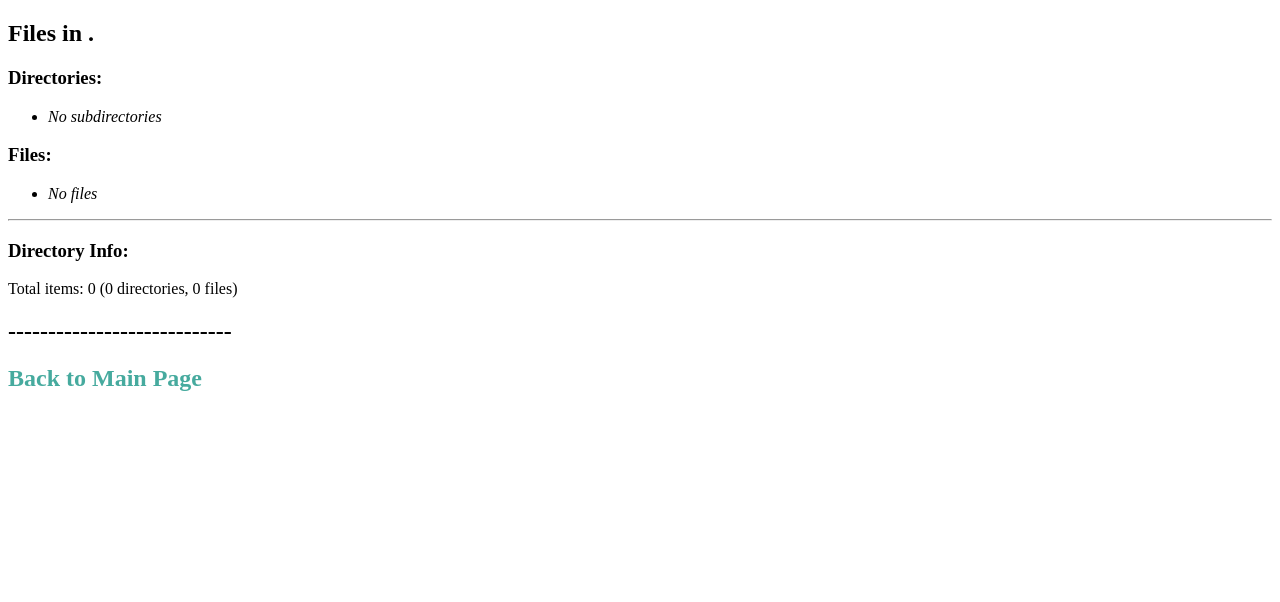
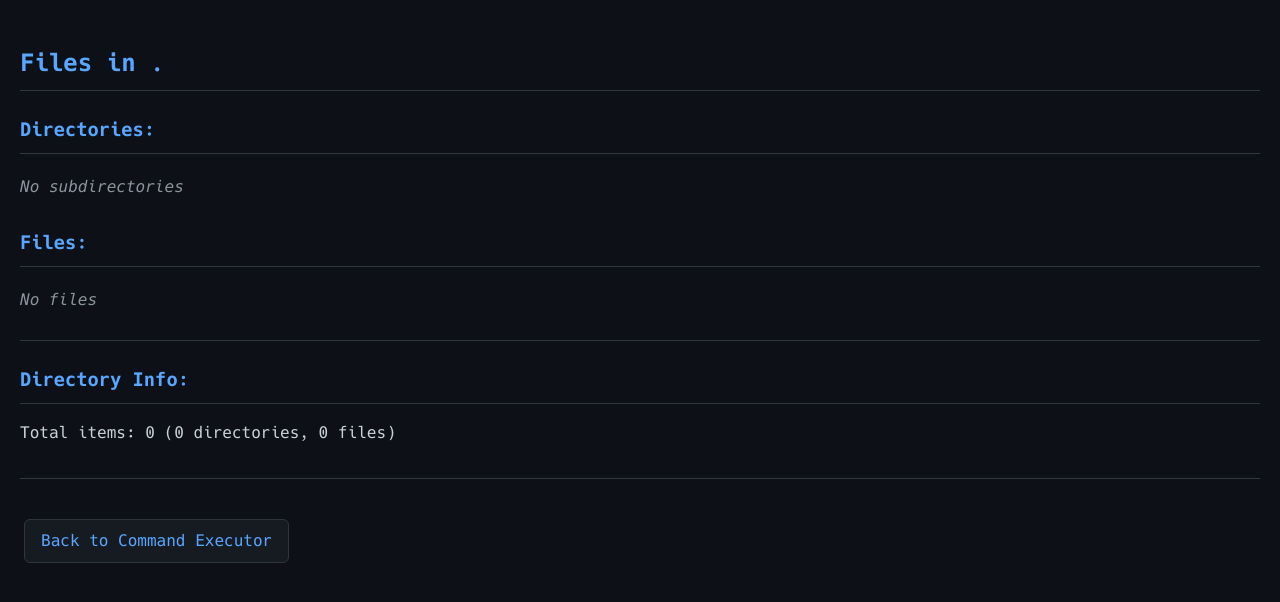
Before and after one commit to map588/http_server_final, a PHP site: page /browse_files.php in a window 1280 px wide. Shown: the top 602 px of the page. Run offline with PHP 8.4, Linux system fonts and the light colour scheme; data that the repository does not hold is empty.

Commit message:
fixing styling for consistency, removing binary directories.

```diff
--- a/serving_files/browse_files.php
+++ b/serving_files/browse_files.php
@@ -35,7 +35,7 @@ echo "<h2>Files in " . htmlspecialchars($currentDir) . "</h2>";
 
 if ($currentDir != '.') {
     $parentDir = dirname($currentDir);
-    echo "<a href='browse_files.php?dir=" . urlencode($parentDir) . "'>📁 ../</a><br><br>";
+    echo "<a href='browse_files.php?dir=" . urlencode($parentDir) . "' class='nav-link'>[..] Parent Directory</a><br><br>";
 }
 
 $items = scandir('./serving_files/' . $currentDir);
@@ -65,7 +65,7 @@ if (empty($directories)) {
     echo "<li><em>No subdirectories</em></li>";
 } else {
     foreach ($directories as $dir) {
-        echo "<li>📁 <a href='browse_files.php?dir=" . urlencode($dir['path']) . "'>" . htmlspecialchars($dir['name']) . "/</a></li>";
+        echo "<li>[DIR] <a href='browse_files.php?dir=" . urlencode($dir['path']) . "'>" . htmlspecialchars($dir['name']) . "/</a></li>";
     }
 }
 echo "</ul>";
@@ -88,18 +88,14 @@ if (empty($files)) {
 } else {
     foreach ($files as $file) {
         $ext = pathinfo($file['name'], PATHINFO_EXTENSION);
-        $icon = '📄';
-        if (in_array($ext, ['jpg', 'jpeg', 'png', 'gif'])) $icon = '🖼️';
-        elseif (in_array($ext, ['cpp', 'c', 'h', 'hpp'])) $icon = '📝';
-        elseif (in_array($ext, ['php', 'js', 'css', 'html'])) $icon = '🌐';
-        elseif (in_array($ext, ['txt', 'md'])) $icon = '📋';
+
 
         // Only route code files to code view; others should be served normally via raw_file
         $isCode = in_array(strtolower($ext), ['php', 'cpp', 'c', 'hpp', 'h']);
         if ($isCode) {
-            echo "<li>$icon <a href='code_view.php?file=" . urlencode($file['path']) . "&dir=" . urlencode($currentDir) . "'>" . htmlspecialchars($file['name']) . "</a></li>";
+            echo "<li><a href='code_view.php?file=" . urlencode($file['path']) . "&dir=" . urlencode($currentDir) . "'>" . htmlspecialchars($file['name']) . "</a></li>";
         } else {
-            echo "<li>$icon <a href='?raw_file=" . urlencode($file['path']) . "'>" . htmlspecialchars($file['name']) . "</a></li>";
+            echo "<li><a href='?raw_file=" . urlencode($file['path']) . "'>" . htmlspecialchars($file['name']) . "</a></li>";
         }
     }
 }
@@ -109,7 +105,7 @@ echo "<hr>";
 echo "<h3>Directory Info:</h3>";
 echo "<p>Total items: " . (count($directories) + count($files)) . " (" . count($directories) . " directories, " . count($files) . " files)</p>";
 
-echo "<h2>----------------------------</h2>";
-echo "<h2><a href='index.php'>Back to Main Page</a></h2>";
+echo "<div class='section-divider'></div>";
+echo "<a href='index.php' class='nav-link'>Back to Command Executor</a>";
 echo "</body>";
 echo "</html>";
--- a/serving_files/style/main.css
+++ b/serving_files/style/main.css
@@ -1,16 +1,242 @@
-  css
+/* Dark Theme CSS - GitHub Dark inspired */
 body {
-	font-family: 'Hack', monospace;
-        background-color: #191a1a;
-        color:  #46aa9e;
+    font-family: 'Hack', 'SF Mono', 'Cascadia Code', 'Roboto Mono', 'Courier New', monospace;
+    background-color: #0d1117;
+    color: #c9d1d9;
+    margin: 0;
+    padding: 20px;
+    line-height: 1.6;
+}
+
+h1, h2, h3, h4, h5, h6 {
+    color: #58a6ff;
+    border-bottom: 1px solid #30363d;
+    padding-bottom: 8px;
+    margin-top: 24px;
+    margin-bottom: 16px;
 }
 
 a {
-  color:  #46aa9e;
+    color: #58a6ff;
     text-decoration: none;
+    padding: 2px 4px;
+    border-radius: 4px;
+    transition: background 0.2s;
 }
 
 a:hover {
-  color: #2c7761;
+    background: #1f242b;
     text-decoration: underline;
 }
+
+ul {
+    list-style: none;
+    padding: 0;
+}
+
+li {
+    margin: 8px 0;
+    padding: 4px 0;
+}
+
+/* Forms */
+form {
+    background: #161b22;
+    padding: 20px;
+    border-radius: 6px;
+    border: 1px solid #30363d;
+    margin: 20px 0;
+}
+
+label {
+    color: #8b949e;
+    font-size: 14px;
+    display: block;
+    margin-bottom: 8px;
+}
+
+input[type="text"],
+input[type="password"],
+input[type="email"],
+textarea {
+    width: 100%;
+    max-width: 400px;
+    padding: 8px 12px;
+    background: #0d1117;
+    border: 1px solid #30363d;
+    border-radius: 6px;
+    color: #c9d1d9;
+    font-size: 14px;
+    font-family: 'Hack', monospace;
+}
+
+input[type="text"]:focus,
+input[type="password"]:focus,
+input[type="email"]:focus,
+textarea:focus {
+    outline: none;
+    border-color: #58a6ff;
+    box-shadow: 0 0 0 3px rgba(88, 166, 255, 0.1);
+}
+
+input[type="submit"],
+button {
+    margin-top: 12px;
+    padding: 8px 16px;
+    background: #238636;
+    color: #ffffff;
+    border: 1px solid #2ea043;
+    border-radius: 6px;
+    font-size: 14px;
+    font-weight: 500;
+    cursor: pointer;
+    transition: background 0.2s;
+    font-family: 'Hack', monospace;
+}
+
+input[type="submit"]:hover,
+button:hover {
+    background: #2ea043;
+}
+
+/* Code blocks */
+pre {
+    background: #161b22;
+    border: 1px solid #30363d;
+    border-radius: 6px;
+    padding: 16px;
+    overflow-x: auto;
+    font-family: 'Hack', monospace;
+    font-size: 13px;
+    line-height: 1.5;
+    color: #7ee787;
+}
+
+code {
+    background: #161b22;
+    padding: 2px 6px;
+    border-radius: 3px;
+    font-family: 'Hack', monospace;
+    font-size: 0.9em;
+    color: #79c0ff;
+}
+
+/* Tables */
+table {
+    border-collapse: collapse;
+    width: 100%;
+    margin: 20px 0;
+}
+
+th, td {
+    border: 1px solid #30363d;
+    padding: 8px 12px;
+    text-align: left;
+}
+
+th {
+    background: #161b22;
+    color: #58a6ff;
+    font-weight: 600;
+}
+
+tr:hover {
+    background: #161b22;
+}
+
+/* Utility classes */
+.section-divider {
+    border-top: 1px solid #30363d;
+    margin: 32px 0;
+}
+
+.nav-link {
+    display: inline-block;
+    padding: 8px 16px;
+    background: #161b22;
+    border: 1px solid #30363d;
+    border-radius: 6px;
+    margin: 8px 4px;
+}
+
+.info-panel {
+    background: #161b22;
+    border: 1px solid #30363d;
+    border-radius: 6px;
+    padding: 16px;
+    margin: 20px 0;
+}
+
+.info-panel p {
+    margin: 8px 0;
+    color: #8b949e;
+    font-size: 14px;
+}
+
+/* File browser specific */
+.path-display {
+    background: #161b22;
+    border: 1px solid #30363d;
+    border-radius: 6px;
+    padding: 12px;
+    margin-bottom: 20px;
+    font-size: 14px;
+    color: #8b949e;
+}
+
+.file-item, .dir-item {
+    display: flex;
+    align-items: center;
+    padding: 6px 0;
+}
+
+.file-type {
+    display: inline-block;
+    min-width: 50px;
+    color: #8b949e;
+    font-size: 12px;
+    margin-right: 8px;
+    font-family: 'Hack', monospace;
+}
+
+/* Emphasis and muted text */
+em {
+    color: #8b949e;
+    font-style: italic;
+}
+
+.muted {
+    color: #8b949e;
+}
+
+/* HR replacement */
+hr {
+    border: none;
+    border-top: 1px solid #30363d;
+    margin: 24px 0;
+}
+
+/* Selection highlight */
+::selection {
+    background: #388bfd33;
+    color: #58a6ff;
+}
+
+/* Scrollbar styling for webkit browsers */
+::-webkit-scrollbar {
+    width: 12px;
+    height: 12px;
+}
+
+::-webkit-scrollbar-track {
+    background: #161b22;
+}
+
+::-webkit-scrollbar-thumb {
+    background: #30363d;
+    border-radius: 6px;
+}
+
+::-webkit-scrollbar-thumb:hover {
+    background: #484f58;
+}
```
Also changed, not shown: serving_files/index.php (+7 -7 lines), .aid/aid.http_server_final.prot.priv.txt (deleted), README.md, 14 other files. Lines whose indentation alone changed are shown as unchanged.
